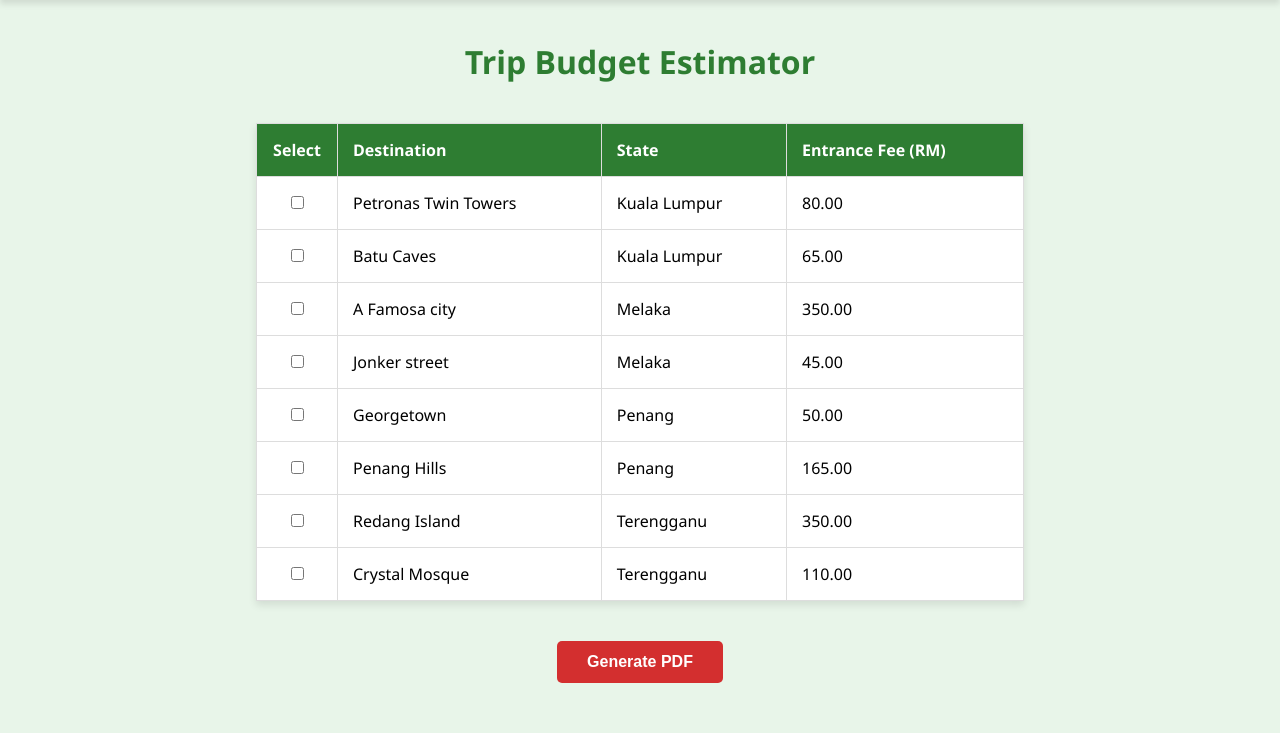
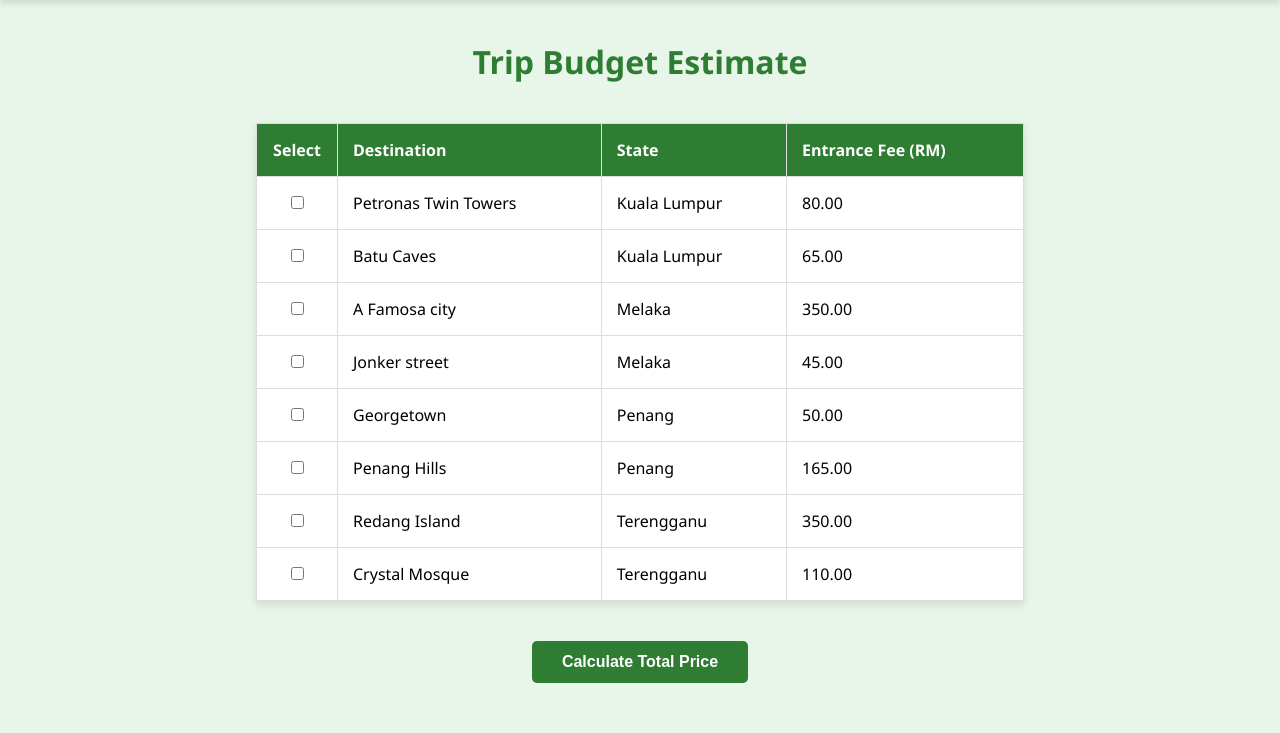
Before and after one commit to TariqAbhar/tourism-kiosk, a Flask app: page /plan in a window 1280 px wide. Shown: the part 105-838 px from the top of the page. Run offline with Flask 3, Linux system fonts and the light colour scheme; some libraries are stand-ins or nearby versions; some web fonts are replaced.

Commit message:
Add screen for calculation

```diff
--- a/templates/plan.html
+++ b/templates/plan.html
@@ -11,7 +11,6 @@
     <style>
         body { font-family: 'Segoe UI', sans-serif; background-color: #e8f5e9; margin: 0; text-align: center; }
         .navbar { background-color: #008080; padding: 15px 30px; display: flex; justify-content: space-between; align-items: center; color: white; position: sticky; top: 0; z-index: 1000; box-shadow: 0 4px 6px rgba(0,0,0,0.1); }
-        .logo { font-size: 24px; font-weight: bold; letter-spacing: 1px; }
         .nav-links a { color: white; text-decoration: none; margin-left: 25px; font-weight: 600; transition: color 0.3s; }
         .nav-links a:hover { color: #FFD700; }
 
@@ -20,15 +19,25 @@
         th { background-color: #2e7d32; color: white; }
         .col-check { text-align: center; width: 50px; }
 
-        .btn-pdf { background: #d32f2f; color: white; padding: 12px 30px; border: none; border-radius: 5px; cursor: pointer; font-size: 16px; margin-bottom: 50px; font-weight: bold; }
-        .btn-pdf:hover { background: #b71c1c; }
+        .btn-main { background: #2e7d32; color: white; padding: 12px 30px; border: none; border-radius: 5px; cursor: pointer; font-size: 16px; margin-bottom: 50px; font-weight: bold; }
+
+        /* Modal / Popup Styles */
+        .modal-overlay { display: none; position: fixed; top: 0; left: 0; width: 100%; height: 100%; background: rgba(0,0,0,0.7); z-index: 2000; justify-content: center; align-items: center; }
+        .modal-content { background: white; width: 50%; padding: 30px; border-radius: 10px; text-align: left; position: relative; max-height: 80vh; overflow-y: auto; }
+        .modal-header { border-bottom: 2px solid #2e7d32; padding-bottom: 10px; margin-bottom: 20px; color: #2e7d32; }
+        .summary-item { display: flex; justify-content: space-between; padding: 8px 0; border-bottom: 1px solid #eee; }
+        .total-box { margin-top: 20px; text-align: right; font-size: 20px; font-weight: bold; color: #d32f2f; }
+
+        .modal-footer { margin-top: 30px; display: flex; justify-content: flex-end; gap: 10px; }
+        .btn-pdf { background: #d32f2f; color: white; padding: 10px 20px; border: none; border-radius: 5px; cursor: pointer; }
+        .btn-close { background: #555; color: white; padding: 10px 20px; border: none; border-radius: 5px; cursor: pointer; }
     </style>
 </head>
 <body>
 
     <div class="navbar">
-        <a href="{{ url_for('home') }}" class="nav-logo">
-           <img src="{{ url_for('static', filename='images/logo.png') }}" alt="Malaysia Tourism" style="height: 60px; border-radius: 5px; background: white; padding: 5px;">
+        <a href="{{ url_for('home') }}"  class="nav-logo">
+           <img src="{{ url_for('static', filename='images/logo.png') }}" alt="Malaysia Tourism"  style="height: 60px; border-radius: 5px; background: white; padding: 5px;">
         </a>
          <div class="nav-links">
             <a href="{{ url_for('home') }}">Home</a>
@@ -36,10 +45,9 @@
             <a href="{{ url_for('culture') }}">Culture</a>
             <a href="{{ url_for('plan') }}">Plan Trip</a>
         </div>
-
     </div>
 
-    <h1 style="color: #2e7d32; margin-top: 40px;">Trip Budget Estimator</h1>
+    <h1 style="color: #2e7d32; margin-top: 40px;">Trip Budget Estimate</h1>
 
     <table id="budgetTable">
         <thead>
@@ -102,14 +110,33 @@
         </tbody>
     </table>
 
-    <button class="btn-pdf" onclick="generatePDF()">Generate PDF</button>
+    <button class="btn-main" onclick="openSummary()">Calculate Total Price</button>
+
+    <div id="summaryModal" class="modal-overlay">
+        <div class="modal-content">
+            <div class="modal-header">
+                <h2>Tourism Malaysia - Trip Summary</h2>
+            </div>
+
+            <div id="summaryList">
+                </div>
+
+            <div class="total-box" id="totalAmount">
+                Total: RM 0.00
+            </div>
+
+            <div class="modal-footer">
+                <button class="btn-close" onclick="closeSummary()">Close</button>
+                <button class="btn-pdf" onclick="generatePDF()">Generate Receipt (PDF)</button>
+            </div>
+        </div>
+    </div>
 
     <script>
-        function generatePDF() {
-            const { jsPDF } = window.jspdf;
-            const doc = new jsPDF();
+        let selectedData = [];
+        let totalSum = 0;
 
-            // 1. Get all selected rows
+        function openSummary() {
             const checkboxes = document.querySelectorAll('.row-select:checked');
 
             if (checkboxes.length === 0) {
@@ -117,8 +144,10 @@
                 return;
             }
 
-            let tableData = [];
-            let totalPrice = 0;
+            selectedData = [];
+            totalSum = 0;
+            const listContainer = document.getElementById('summaryList');
+            listContainer.innerHTML = ''; // Clear previous data
 
             checkboxes.forEach((checkbox) => {
                 const row = checkbox.closest('tr');
@@ -126,33 +155,52 @@
                 const state = row.cells[2].innerText;
                 const price = parseFloat(checkbox.getAttribute('data-price'));
 
-                tableData.push([destination, state, `RM ${price.toFixed(2)}`]);
-                totalPrice += price;
+                selectedData.push({ destination, state, price });
+                totalSum += price;
+
+                // Create the HTML for the list in the popup
+                const itemDiv = document.createElement('div');
+                itemDiv.className = 'summary-item';
+                itemDiv.innerHTML = `
+                    <span><strong>${destination}</strong> (${state})</span>
+                    <span>RM ${price.toFixed(2)}</span>
+                `;
+                listContainer.appendChild(itemDiv);
             });
 
-            // 2. Add Title
+            document.getElementById('totalAmount').innerText = `Total Price: RM ${totalSum.toFixed(2)}`;
+            document.getElementById('summaryModal').style.display = 'flex';
+        }
+
+        function closeSummary() {
+            document.getElementById('summaryModal').style.display = 'none';
+        }
+
+        function generatePDF() {
+            const { jsPDF } = window.jspdf;
+            const doc = new jsPDF();
+
+            let tableRows = selectedData.map(item => [item.destination, item.state, `RM ${item.price.toFixed(2)}`]);
+
             doc.setFontSize(22);
             doc.setTextColor(46, 125, 50);
             doc.text("Tourism Malaysia", 105, 20, { align: "center" });
 
-            // 3. Add Table to PDF
             doc.autoTable({
                 startY: 30,
                 head: [['Destination', 'State', 'Price']],
-                body: tableData,
+                body: tableRows,
                 theme: 'striped',
                 headStyles: { fillColor: [46, 125, 50] }
             });
 
-            // 4. Add Total Price (Bottom Right)
             const finalY = doc.lastAutoTable.finalY + 10;
             doc.setFontSize(14);
             doc.setTextColor(0, 0, 0);
             doc.setFont("helvetica", "bold");
-            doc.text(`Total Price: RM ${totalPrice.toFixed(2)}`, 190, finalY, { align: "right" });
+            doc.text(`Total Price: RM ${totalSum.toFixed(2)}`, 190, finalY, { align: "right" });
 
-            // 5. Save PDF
-            doc.save("Malaysia_Trip_Plan.pdf");
+            doc.save("Tourism_Malaysia_Receipt.pdf");
         }
     </script>
 
```
